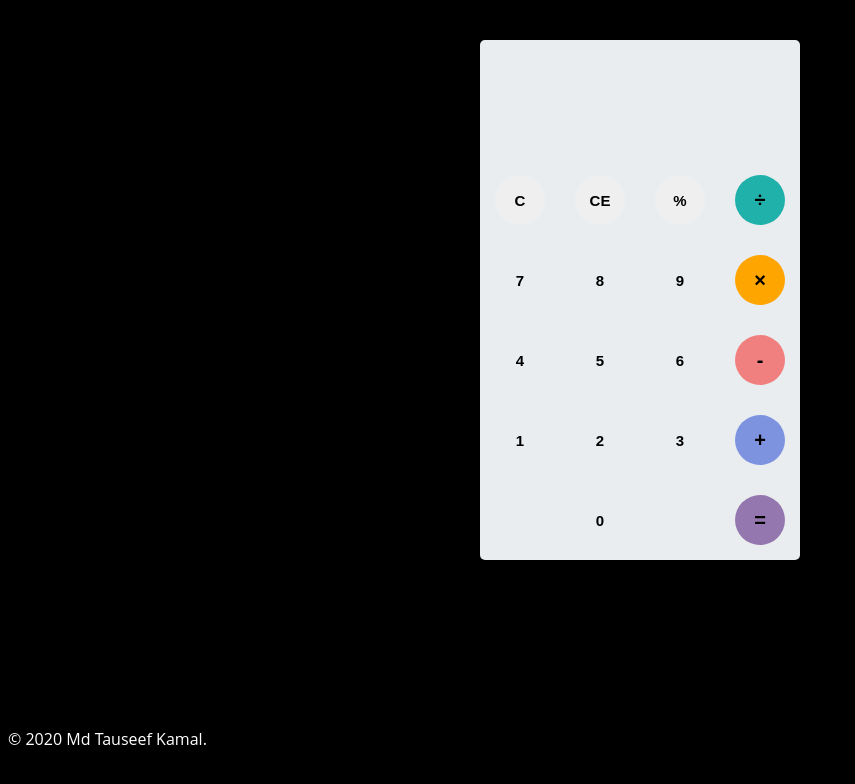
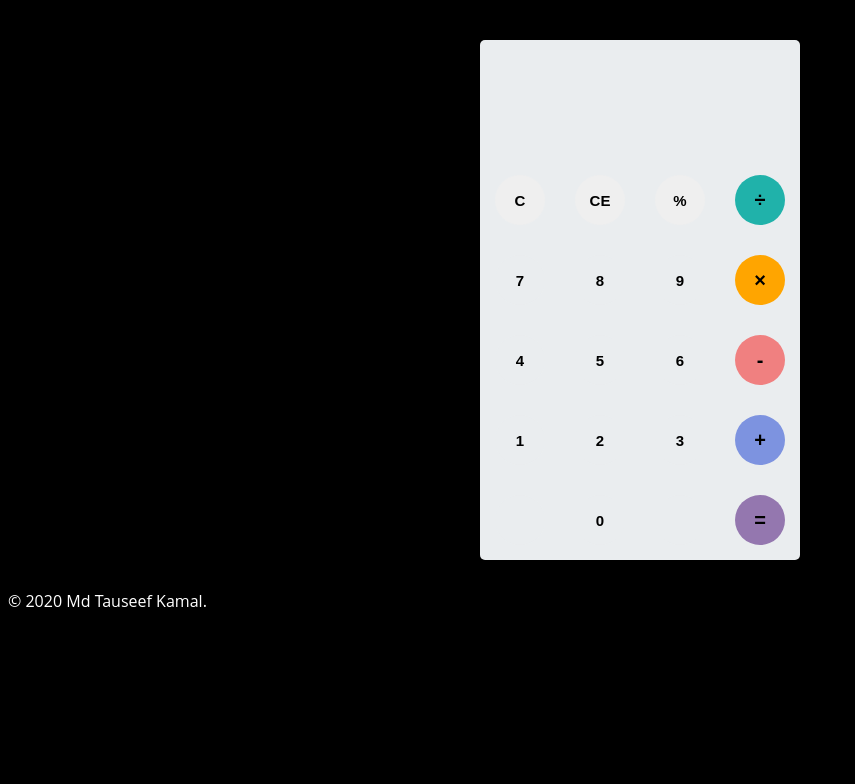
Before and after one commit to mdtauseef0639/calculator, a plain HTML site: page index.html in a window 1280 px wide. Shown: the whole page, without its empty margins (0-855 px from the left). Drawn offline with Linux system fonts and the light colour scheme.

Commit message:
Update style.css

```diff
--- a/style.css
+++ b/style.css
@@ -83,5 +83,5 @@ body{
     footer{
         color: #fff;
         position: absolute;
-        bottom:50px;
+        bottom:1empx;
     }
```
